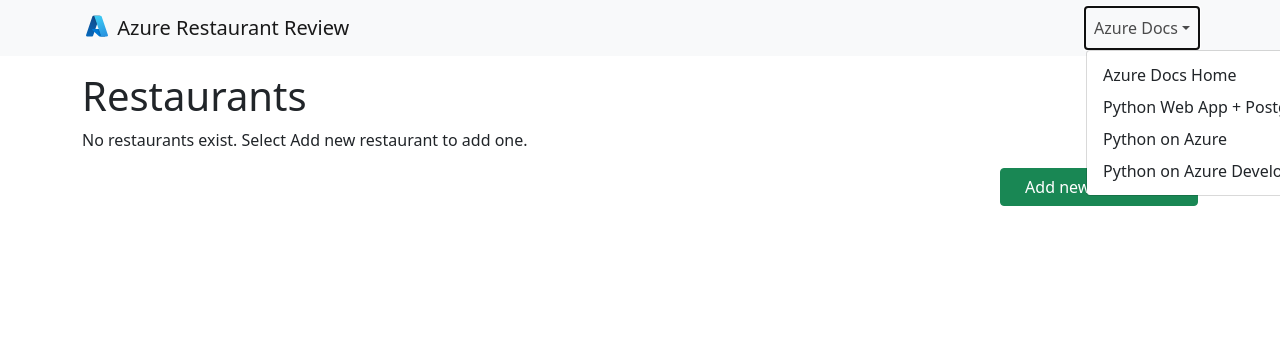
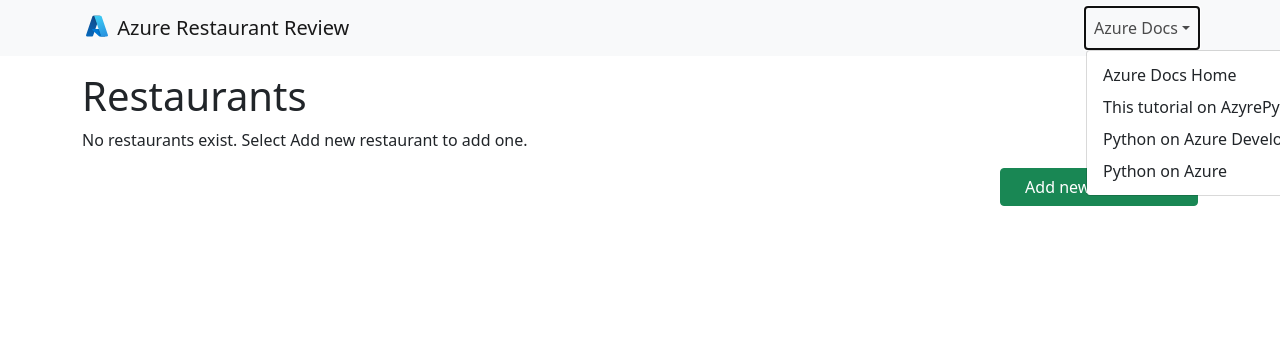
Before and after one commit to Azure-Samples/serviceconnector-webapp-postgresql-django-passwordless, a Django app: page / in a window 1280 px wide, after a click on "Azure Docs". Shown: the top 356 px of the page. Run offline with Django 4.2, Linux system fonts and the light colour scheme; data that the repository does not hold is empty.

Commit message:
Make changes now that tutorial is live.

```diff
--- a/restaurant_review/templates/restaurant_review/base.html
+++ b/restaurant_review/templates/restaurant_review/base.html
@@ -26,9 +26,9 @@
                     <a class="nav-link dropdown-toggle" href="#" id="dropdown07XL" data-bs-toggle="dropdown" aria-expanded="true">Azure Docs</a>
                     <ul class="dropdown-menu" aria-labelledby="dropdown07XL" data-bs-popper="none">
                         <li><a class="dropdown-item" target="_blank" href="https://docs.microsoft.com/azure">Azure Docs Home</a></li>
-                        <li><a class="dropdown-item" target="_blank" href="#">Python Web App + PostgreSQL Database Tutorial</a></li>
+                        <li><a class="dropdown-item" target="_blank" href="https://docs.microsoft.com/azure/developer/python/tutorial-python-managed-identity-01">This tutorial on AzyrePython Developer Center</a></li>
+                        <li><a class="dropdown-item" target="_blank" href="https://docs.microsoft.com/azure/developer/python">Python on Azure Developer Center</a></li>
                         <li><a class="dropdown-item" target="_blank" href="https://azure.microsoft.com/develop/python/">Python on Azure</a></li>
-                        <li><a class="dropdown-item" target="_blank" href="https://docs.microsoft.com/azure/developer/python">Python on Azure Developer Center</a></li>
                     </ul>
                 </li>
             </ul>
```
Also changed, not shown: README.md.
